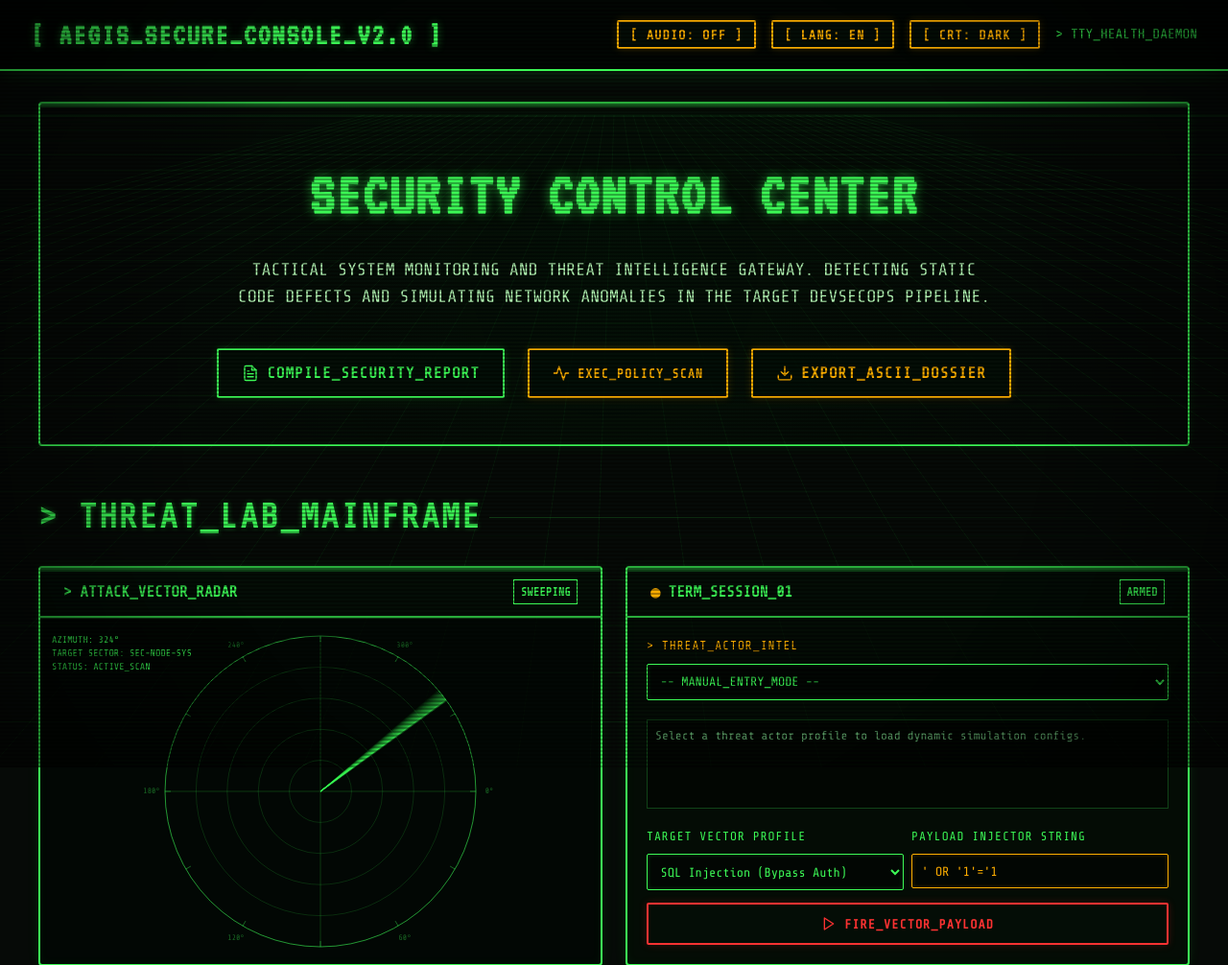
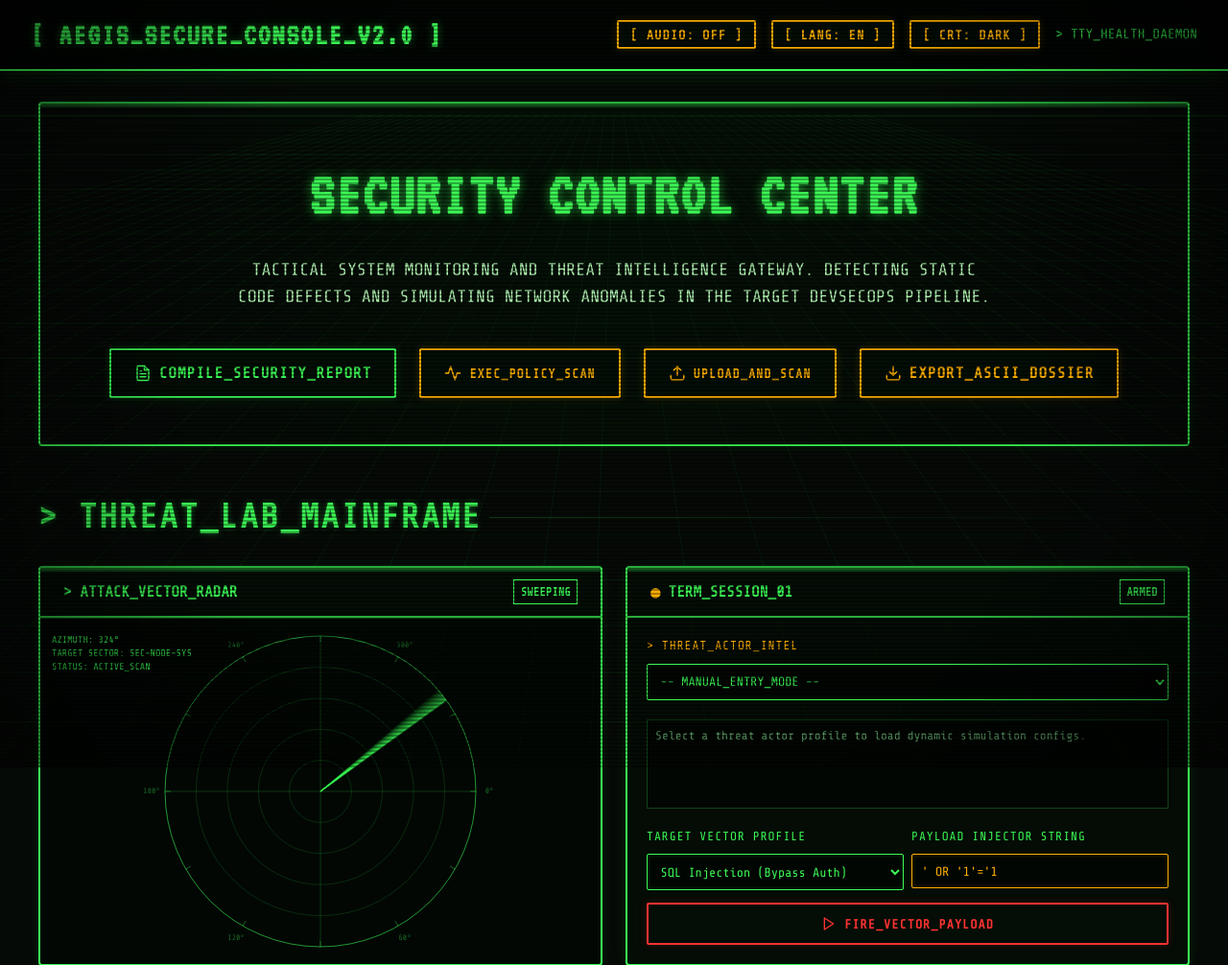
Before and after one commit to huslenine999/secdevops, a Flask app: page / in a window 1280 px wide. Shown: the top 1006 px of the page at 96% size. Run offline with Flask 3, Linux system fonts and the light colour scheme.

Commit message:
feat: implement custom python file uploading and scanning capabilities

```diff
--- a/app/main.py
+++ b/app/main.py
@@ -153,29 +153,68 @@ def get_report():
 def run_scan():
     """
     Triggers fresh security scans and then runs the policy engine.
+    Supports either scanning the local application codebase or a custom uploaded file.
     """
+    import uuid
+    import shutil
+    import json
+    from werkzeug.utils import secure_filename
+
+    uploaded_file = request.files.get("file")
+    is_custom_scan = False
+    temp_dir = None
+
     try:
         # Determine the python executable and tool paths.
         # Use current sys.executable to ensure we stay in the same venv.
         python_bin = sys.executable
 
-        # Run Bandit (SAST)
-        bandit_cmd = [python_bin, "-m", "bandit", "-r", "app", "-f", "json", "-o", str(SCANS_DIR / "bandit-report.json")]
-        subprocess.run(bandit_cmd, cwd=PROJECT_ROOT, check=False)
+        if uploaded_file and uploaded_file.filename:
+            is_custom_scan = True
+            filename = secure_filename(uploaded_file.filename)
+            uuid_str = uuid.uuid4().hex
+            temp_dir = SCANS_DIR / "uploads" / uuid_str
+            temp_dir.mkdir(exist_ok=True, parents=True)
+            temp_filepath = temp_dir / filename
+            uploaded_file.save(str(temp_filepath))
 
-        # Run Safety (SCA) - using 'check' which works with requirements.txt
-        safety_cmd = [python_bin, "-m", "safety", "check", "-r", "requirements.txt", "--save-json", str(SCANS_DIR / "safety-report.json")]
-        subprocess.run(safety_cmd, cwd=PROJECT_ROOT, check=False)
+            # Run Bandit (SAST) on the custom file specifically
+            bandit_cmd = [python_bin, "-m", "bandit", "-f", "json", "-o", str(SCANS_DIR / "bandit-report.json"), str(temp_filepath)]
+            subprocess.run(bandit_cmd, cwd=PROJECT_ROOT, check=False)
+
+            # Write clean/empty mock results to safety-report.json and trivy-report.json
+            with open(SCANS_DIR / "safety-report.json", "w") as f:
+                json.dump([], f)
+            with open(SCANS_DIR / "trivy-report.json", "w") as f:
+                json.dump({"Results": []}, f)
+        else:
+            # Run Bandit (SAST) on default app directory
+            bandit_cmd = [python_bin, "-m", "bandit", "-r", "app", "-f", "json", "-o", str(SCANS_DIR / "bandit-report.json")]
+            subprocess.run(bandit_cmd, cwd=PROJECT_ROOT, check=False)
+
+            # Run Safety (SCA) - using 'check' which works with requirements.txt
+            safety_cmd = [python_bin, "-m", "safety", "check", "-r", "requirements.txt", "--save-json", str(SCANS_DIR / "safety-report.json")]
+            subprocess.run(safety_cmd, cwd=PROJECT_ROOT, check=False)
+
+            # Ensure trivy-report.json exists
+            trivy_path = SCANS_DIR / "trivy-report.json"
+            if not trivy_path.exists():
+                with open(trivy_path, "w") as f:
+                    json.dump({"Results": []}, f)
 
         # Run the policy engine
         engine_path = PROJECT_ROOT / "policy_engine.py"
-        # Pass SCANS_DIR to policy engine via environment variable if needed,
-        # but policy_engine.py also needs to be updated.
         subprocess.run([python_bin, str(engine_path)], cwd=PROJECT_ROOT, check=False, env={**os.environ, "SCANS_DIR": str(SCANS_DIR)})
 
         return jsonify({"status": "success", "message": "Scan completed and report generated."})
     except Exception as e:
         return jsonify({"status": "error", "message": str(e)}), 500
+    finally:
+        if is_custom_scan and temp_dir and temp_dir.exists():
+            try:
+                shutil.rmtree(temp_dir)
+            except Exception as e:
+                app.logger.error(f"Failed to clean up temp directory {temp_dir}: {e}")
 
 
 @app.route("/health")
--- a/app/templates/index.html
+++ b/app/templates/index.html
@@ -740,6 +740,13 @@
                     <span id="btnText" style="display: flex; align-items: center; gap: 0.5rem;" data-i18n="exec_scan">
                         <svg width="18" height="18" viewBox="0 0 24 24" fill="none" stroke="currentColor" stroke-width="2" stroke-linecap="round" stroke-linejoin="round"><polyline points="22 12 18 12 15 21 9 3 6 12 2 12"></polyline></svg>
                         EXEC_POLICY_SCAN
+                    </span>
+                </button>
+                <input type="file" id="uploadFile" accept=".py" style="display: none;">
+                <button id="uploadBtn" class="btn btn-secondary">
+                    <span id="uploadBtnText" style="display: flex; align-items: center; gap: 0.5rem;" data-i18n="upload_btn">
+                        <svg width="18" height="18" viewBox="0 0 24 24" fill="none" stroke="currentColor" stroke-width="2" stroke-linecap="round" stroke-linejoin="round"><path d="M21 15v4a2 2 0 0 1-2 2H5a2 2 0 0 1-2-2v-4"></path><polyline points="17 8 12 3 7 8"></polyline><line x1="12" y1="3" x2="12" y2="15"></line></svg>
+                        UPLOAD_AND_SCAN
                     </span>
                 </button>
                 <a href="/export-dossier" class="btn btn-secondary mono" style="display: inline-flex; align-items: center; gap: 0.5rem;">
@@ -1081,6 +1088,11 @@
                 scan_btn_scanned: "✅ CODEBASE_SCANNED!",
                 scan_btn_aborted: "❌ SCAN_ABORTED",
                 scan_btn_error: "❌ GATE_ERROR",
+                upload_btn: "UPLOAD_AND_SCAN",
+                upload_btn_scanning: "UPLOADING_AND_SCANNING...",
+                upload_btn_scanned: "✅ UPLOAD_COMPLETED!",
+                upload_btn_aborted: "❌ SCAN_ABORTED",
+                upload_btn_error: "❌ UPLOAD_ERROR",
                 log_waf_on: ">> SIG_DEFENSE: WAF core shields initialized and active.",
                 log_waf_off: ">> SIG_DEFENSE: WAF disarmed. System exposed.",
                 log_conn_fail: "ERR: Failed to connect to gateway controller.",
@@ -1121,6 +1133,11 @@
                 scan_btn_scanned: "✅ 코드베이스_검사_완료!",
                 scan_btn_aborted: "❌ 검사_중단됨",
                 scan_btn_error: "❌ 게이트_오류",
+                upload_btn: "코드_업로드_검사",
+                upload_btn_scanning: "업로드_및_검사_중...",
+                upload_btn_scanned: "✅ 업로드_검사_완료!",
+                upload_btn_aborted: "❌ 검사_중단됨",
+                upload_btn_error: "❌ 업로드_오류",
                 log_waf_on: ">> 보안_방어: WAF 코어 쉴드가 초기화되었으며 활성 상태입니다.",
                 log_waf_off: ">> 보안_방어: WAF 장비 비활성화. 시스템이 공격에 노출되었습니다.",
                 log_conn_fail: "오류: 게이트웨이 컨트롤러에 연결하지 못했습니다.",
@@ -1166,6 +1183,16 @@
                 btnText.innerHTML = '';
                 btnText.appendChild(svg);
                 btnText.appendChild(document.createTextNode(' ' + i18n[lang]['scan_btn_ready']));
+            }
+
+            // Update upload button text if not disabled
+            const uploadBtn = document.getElementById('uploadBtn');
+            const uploadBtnText = document.getElementById('uploadBtnText');
+            if (uploadBtn && !uploadBtn.disabled) {
+                const svg = uploadBtnText.querySelector('svg');
+                uploadBtnText.innerHTML = '';
+                uploadBtnText.appendChild(svg);
+                uploadBtnText.appendChild(document.createTextNode(' ' + i18n[lang]['upload_btn']));
             }
 
             // Update WAF status text dynamically
@@ -2101,6 +2128,76 @@ BIOGRAPHY: Specialized in information leakage. Recursively traverses web directo
             }
         });
 
+        // Upload & Scan button trigger
+        const uploadBtn = document.getElementById('uploadBtn');
+        const uploadFile = document.getElementById('uploadFile');
+
+        if (uploadBtn && uploadFile) {
+            uploadBtn.addEventListener('click', () => {
+                if (typeof synth !== 'undefined' && synth.playClick) {
+                    synth.playClick();
+                }
+                uploadFile.click();
+            });
+
+            uploadFile.addEventListener('change', async (event) => {
+                const file = event.target.files[0];
+                if (!file) return;
+
+                const btn = document.getElementById('uploadBtn');
+                const text = document.getElementById('uploadBtnText');
+
+                btn.disabled = true;
+                btn.style.opacity = '0.6';
+                text.innerHTML = `<svg width="18" height="18" viewBox="0 0 24 24" fill="none" stroke="currentColor" stroke-width="2" class="spin"><path d="M21 12a9 9 0 1 1-6.219-8.56"></path></svg> ${i18n[currentLang]['upload_btn_scanning']}`;
+
+                addSyslogEntry(`[INFO] upload: User uploaded file ${file.name} for scanning.`, 'var(--text-main)');
+
+                if (!document.getElementById('spin-style')) {
+                    const style = document.createElement('style');
+                    style.id = 'spin-style';
+                    style.innerHTML = '@keyframes spin { 100% { transform: rotate(360deg); } } .spin { animation: spin 1.2s linear infinite; }';
+                    document.head.appendChild(style);
+                }
+
+                const formData = new FormData();
+                formData.append('file', file);
+
+                try {
+                    const response = await fetch('/run-scan', {
+                        method: 'POST',
+                        body: formData
+                    });
+                    const result = await response.json();
+                    if (result.status === 'success') {
+                        text.innerText = i18n[currentLang]['upload_btn_scanned'];
+                        addSyslogEntry('[OK] systemd: Custom scan complete. Loading report...', 'var(--primary)');
+                        setTimeout(() => {
+                            window.location.href = '/report';
+                        }, 1000);
+                    } else {
+                        alert('SCAN ABORTED: ' + result.message);
+                        text.innerText = i18n[currentLang]['upload_btn_aborted'];
+                        btn.disabled = false;
+                        addSyslogEntry('[ERR] systemd: Custom scan aborted by security gate policy.', 'var(--danger)');
+                        if (typeof synth !== 'undefined' && synth.playAlarm) {
+                            synth.playAlarm();
+                        }
+                    }
+                } catch (e) {
+                    alert('FATAL: Scanner daemon offline. ' + e);
+                    text.innerText = i18n[currentLang]['upload_btn_error'];
+                    btn.disabled = false;
+                    addSyslogEntry('[ERR] systemd: Custom scan sub-process critical failure.', 'var(--danger)');
+                    if (typeof synth !== 'undefined' && synth.playAlarm) {
+                        synth.playAlarm();
+                    }
+                } finally {
+                    uploadFile.value = '';
+                }
+            });
+        }
+
         // Load rules on startup
         loadWafRules();
     </script>
--- a/policy_engine.py
+++ b/policy_engine.py
@@ -76,7 +76,7 @@ def analyze_safety(report: Any) -> Dict[str, Any]:
     """
     vulnerabilities: List[Any] = []
 
-    if not report:
+    if report is None:
         return {
             "tool": "Safety",
             "total_issues": 0,
```
Also changed, not shown: tests/test_upload_scan.py (added, +70 -0 lines).
